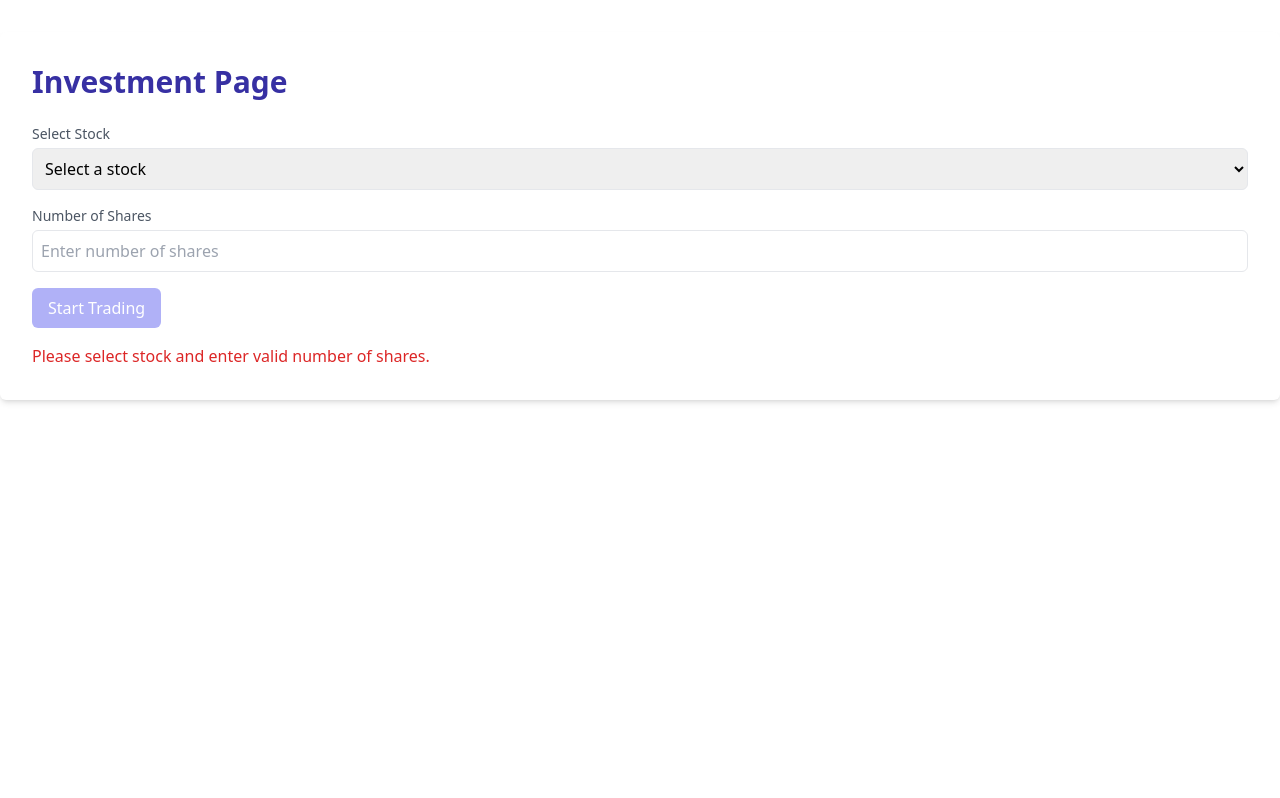
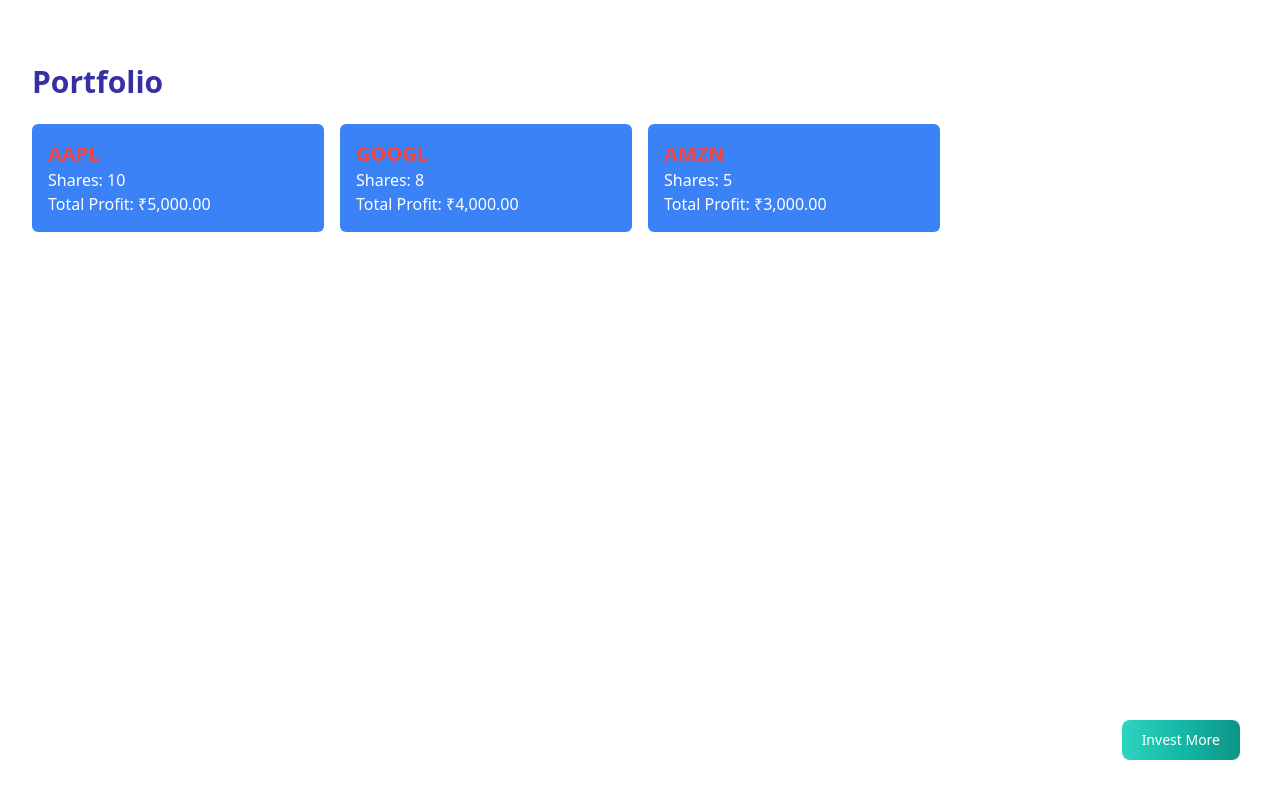
Before and after one commit to harshAswani1109/trade-ease-pro, a Next.js app: page /dashboard in a window 1280 px wide. Shown: the top 798 px of the page. Built offline with nearby package versions, Linux system fonts and the light colour scheme.

Commit message:
one more popUp added

```diff
--- a/components/MonitorPopup/index.js
+++ b/components/MonitorPopup/index.js
@@ -1,5 +1,5 @@
 // components/MonitorPopup.js
-import React from "react";
+import React, { useState } from "react";
 import Modal from "../Modal";
 
 const MonitorPopup = ({
@@ -9,18 +9,22 @@
   onClose,
   symbol,
 }) => {
-  console.log(symbol, stockPrice);
+  const [showHowItWorks, setShowHowItWorks] = useState(false);
+
+  const handleHowItWorksClick = () => {
+    setShowHowItWorks(true);
+  };
+
   return (
     <>
-      {" "}
       <div className="fixed top-0 left-0 w-full h-full flex items-center justify-center bg-black bg-opacity-50">
         <div className="bg-white p-8 rounded-md shadow-md">
           <h2 className="text-2xl font-semibold mb-4">Monitor Stock</h2>
-          <Modal modalName={(symbol, stockPrice)} />
+          <Modal modalName={{ symbol, stockPrice }} />
           <p>Stock Name: {stockName}</p>
           <p>Number of Shares: {numberOfShares}</p>
           <p>
-            Stock Price:{" "}
+            Stock Price:
             {new Intl.NumberFormat("en-IN", {
               style: "currency",
               currency: "INR",
@@ -37,9 +41,32 @@
       <div className="absolute top-0 right-0 border-2 border-black bg-white h-40 w-40">
         Looking for pattern to invest
       </div>
-      <div className="absolute bottom-0 right-0 border-2 border-black bg-white h-20 w-20">
-        How it works
+      <div className="absolute bottom-0 right-0 border-2 border-black bg-white h-40 w-40">
+        <button className="w-full h-full" onClick={handleHowItWorksClick}>
+          How it works
+        </button>
       </div>
+
+      {showHowItWorks && (
+        <div className="fixed top-0 left-0 w-full h-full flex items-center justify-center bg-black bg-opacity-50">
+          <div className="bg-white p-8 rounded-md shadow-md text-center">
+            <img
+              src="https://bmf-bucket.s3.ap-south-1.amazonaws.com/match.jpg" // Replace with the actual path to your image
+              alt="How it works"
+              className="max-w-full max-h-full mb-4"
+            />
+            <p className="text-lg font-semibold">
+              Rounding Bottom pattern detected, Start investing you Money
+            </p>
+            <button
+              className="bg-green-500 text-white py-2 px-4 rounded-md hover:bg-green-700 focus:outline-none focus:shadow-outline-green mt-4"
+              onClick={() => setShowHowItWorks(false)}
+            >
+              Close
+            </button>
+          </div>
+        </div>
+      )}
     </>
   );
 };
--- a/components/ProfitModal/index.js
+++ b/components/ProfitModal/index.js
@@ -63,3 +63,9 @@
 };
 
 export default ProfitModal;
+<button
+  type="button"
+  class="text-white bg-gradient-to-r from-teal-400 via-teal-500 to-teal-600 hover:bg-gradient-to-br focus:ring-4 focus:outline-none focus:ring-teal-300 dark:focus:ring-teal-800 font-medium rounded-lg text-sm px-5 py-2.5 text-center me-2 mb-2"
+>
+  Teal
+</button>;
--- a/pages/dashboard/index.js
+++ b/pages/dashboard/index.js
@@ -1,155 +1,73 @@
-import React, { useState, useEffect } from "react";
-import Modal from "../../components/Modal"; // Create a Modal component
-import { useInterval } from "@/pages/utils";
+// components/PortfolioPage.js
+import React from "react";
+import Link from "next/link";
 
-const InvestmentPage = () => {
-  const [selectedStock, setSelectedStock] = useState("");
-  const [investmentAmount, setInvestmentAmount] = useState("");
-  const [numberOfShares, setNumberOfShares] = useState("");
-  const [startTradingStatus, setStartTradingStatus] = useState(null);
-  const [showModal, setShowModal] = useState(false);
-
-  // Replace this with your logic to fetch real-time stock data
-  const fetchStockData = () => {
-    // Example: Fetch stock data from an API or use a simulation
-    // In a real application, this data would come from an API or some other source
-    const newStockPrice = Math.random() * 10 + 1500; // Replace with your real data
-    return newStockPrice;
-  };
-
-  useEffect(() => {
-    // Disable "Start Trading" button if no stock is selected or no shares input
-    const isDisabled = !selectedStock || !numberOfShares || numberOfShares <= 0;
-    setStartTradingStatus(
-      isDisabled
-        ? "Please select stock and enter valid number of shares."
-        : null
-    );
-  }, [selectedStock, numberOfShares]);
-
-  const handleStartTrading = () => {
-    // Perform any actions related to starting trading with the selected stock and number of shares
-    // For demonstration, just display a success message
-    setStartTradingStatus("We will make profit for you.");
-
-    // Optionally, you can set up additional logic or API calls here
-    // ...
-
-    // Open the modal after a short delay
-    setTimeout(() => {
-      setShowModal(true);
-    }, 1000);
-  };
-
-  const handleInvestMore = () => {
-    // Reset input values for the next investment
-    setSelectedStock("");
-    setInvestmentAmount("");
-    setNumberOfShares("");
-    setStartTradingStatus(null);
-  };
-
-  const handleCloseModal = () => {
-    // Close the modal and reset input values for the next investment
-    setShowModal(false);
-    setSelectedStock("");
-    setInvestmentAmount("");
-    setNumberOfShares("");
-    setStartTradingStatus(null);
-  };
-
-  //   useInterval(() => {
-  //     // Fetch real-time stock data using the utility function
-  //     const newStockPrice = fetchStockData();
-  //     setInvestmentAmount((prevAmount) =>
-  //       numberOfShares ? newStockPrice * numberOfShares : prevAmount
-  //     );
-  //   }, 5000); // Fetch data every 5 seconds (adjust as needed)
+const PortfolioPage = () => {
+  // Sample data for previous investments
+  const portfolioData = [
+    {
+      id: 1,
+      stockName: "AAPL",
+      numberOfShares: 10,
+      stockPrice: 1500,
+      totalProfit: 5000,
+    },
+    {
+      id: 2,
+      stockName: "GOOGL",
+      numberOfShares: 8,
+      stockPrice: 2800,
+      totalProfit: 4000,
+    },
+    {
+      id: 3,
+      stockName: "AMZN",
+      numberOfShares: 5,
+      stockPrice: 3300,
+      totalProfit: 3000,
+    },
+    // Add more investment data as needed
+  ];
 
   return (
-    <div className="container mx-auto mt-8 p-8 bg-white shadow-md rounded-md">
+    <>
+      {" "}
+      <div className="container mx-auto h-screen mt-8 p-8 bg-white shadow-md rounded-md">
         <h2 className="text-3xl font-semibold mb-6 text-indigo-800">
-        Investment Page
+          Portfolio
         </h2>
 
-      <div className="mb-4">
-        <label
-          htmlFor="stock"
-          className="block text-sm font-medium text-gray-600"
+        <div className="grid grid-cols-1 sm:grid-cols-2 md:grid-cols-3 lg:grid-cols-4 gap-4">
+          {portfolioData.map((investment) => (
+            <div
+              key={investment.id}
+              className="bg-blue-500 text-white p-4 rounded-md"
             >
-          Select Stock
-        </label>
-        <select
-          id="stock"
-          value={selectedStock}
-          onChange={(e) => setSelectedStock(e.target.value)}
-          className="mt-1 p-2 w-full border rounded-md focus:outline-none focus:border-indigo-500"
-        >
-          <option value="" disabled>
-            Select a stock
-          </option>
-          <option value="AAPL">AAPL - Apple Inc.</option>
-          <option value="GOOGL">GOOGL - Alphabet Inc.</option>
-          <option value="AMZN">AMZN - Amazon.com Inc.</option>
-          {/* Add more stock options as needed */}
-        </select>
+              <p className="text-xl font-semibold text-red-500">
+                {investment.stockName}
+              </p>
+              <p>Shares: {investment.numberOfShares}</p>
+              <p className="">
+                Total Profit:{" "}
+                {new Intl.NumberFormat("en-IN", {
+                  style: "currency",
+                  currency: "INR",
+                }).format(investment.totalProfit)}
+              </p>
             </div>
-
-      <div className="mb-4">
-        <label
-          htmlFor="numberOfShares"
-          className="block text-sm font-medium text-gray-600"
-        >
-          Number of Shares
-        </label>
-        <input
-          type="number"
-          id="numberOfShares"
-          value={numberOfShares}
-          onChange={(e) => setNumberOfShares(e.target.value)}
-          className="mt-1 p-2 w-full border rounded-md focus:outline-none focus:border-indigo-500"
-          placeholder="Enter number of shares"
-        />
+          ))}
         </div>
-
+      </div>
+      <Link href="/stockBuy" className="fixed z-10 bottom-8 right-8">
         <button
-        onClick={handleStartTrading}
-        disabled={startTradingStatus !== null}
-        className={`bg-indigo-500 text-white py-2 px-4 rounded-md hover:bg-indigo-700 focus:outline-none focus:shadow-outline-indigo ${
-          startTradingStatus !== null && "opacity-50 cursor-not-allowed"
-        }`}
-      >
-        Start Trading
-      </button>
-
-      {startTradingStatus && (
-        <p className="mt-4 text-red-600">{startTradingStatus}</p>
-      )}
-
-      {showModal && (
-        <Modal onClose={handleCloseModal}>
-          <h2 className="text-2xl font-semibold mb-4">Profit Details</h2>
-          <p>{`Stock: ${selectedStock}`}</p>
-          <p>{`Stock Price: ${investmentAmount / numberOfShares} INR`}</p>
-          <p>{`Total Investment: ${investmentAmount} INR`}</p>
-          <div className="mt-4 flex justify-end">
-            <button
-              onClick={handleInvestMore}
-              className="bg-indigo-500 text-white py-2 px-4 rounded-md hover:bg-indigo-700 focus:outline-none focus:shadow-outline-indigo mr-2"
+          type="button"
+          class="text-white bg-gradient-to-r from-teal-400 via-teal-500 to-teal-600 hover:bg-gradient-to-br focus:ring-4 focus:outline-none focus:ring-teal-300 dark:focus:ring-teal-800 font-medium rounded-lg text-sm px-5 py-2.5 text-center me-2 mb-2"
         >
           Invest More
         </button>
-            <button
-              onClick={handleCloseModal}
-              className="bg-gray-500 text-white py-2 px-4 rounded-md hover:bg-gray-700 focus:outline-none focus:shadow-outline-gray"
-            >
-              Close
-            </button>
-          </div>
-        </Modal>
-      )}
-    </div>
+      </Link>
+    </>
   );
 };
 
-export default InvestmentPage;
+export default PortfolioPage;
--- a/pages/stockBuy/index.js
+++ b/pages/stockBuy/index.js
@@ -13,15 +13,15 @@
 
   // Example list of stocks with their prices
   const stockOptions = [
-    { name: "AAPL - Apple Inc.", price: 1500, symbol: "NASDAQ:AAPL" },
-    { name: "GOOGL - Alphabet Inc.", price: 2800, symbol: "NASDAQ:AAPL" },
-    { name: "AMZN - Amazon.com Inc.", price: 3300, symbol: "NASDAQ:AAPL" },
-    {
-      name: "MSFT - Microsoft Corporation",
-      price: 2500,
-      symbol: "NASDAQ:AAPL",
-    },
-    { name: "TSLA - Tesla Inc.", price: 2000, symbol: "NASDAQ:AAP" },
+    { name: "AAPL - Apple Inc.", price: 13987, symbol: "NASDAQ:AAPL" },
+    { name: "Meta - NASDAQ:META", price: 41056, symbol: "NASDAQ:META" },
+    { name: "Gold - TVC Gold", price: 65263, symbol: "TVC:GOLD" },
+    // {
+    //   name: "MSFT - Microsoft Corporation",
+    //   price: 2500,
+    //   symbol: "NASDAQ:AAPL",
+    // },
+    // { name: "TSLA - Tesla Inc.", price: 2000, symbol: "NASDAQ:AAP" },
     // Add more stock options as needed
   ];
 
```
Lines whose indentation alone changed are shown as unchanged.
